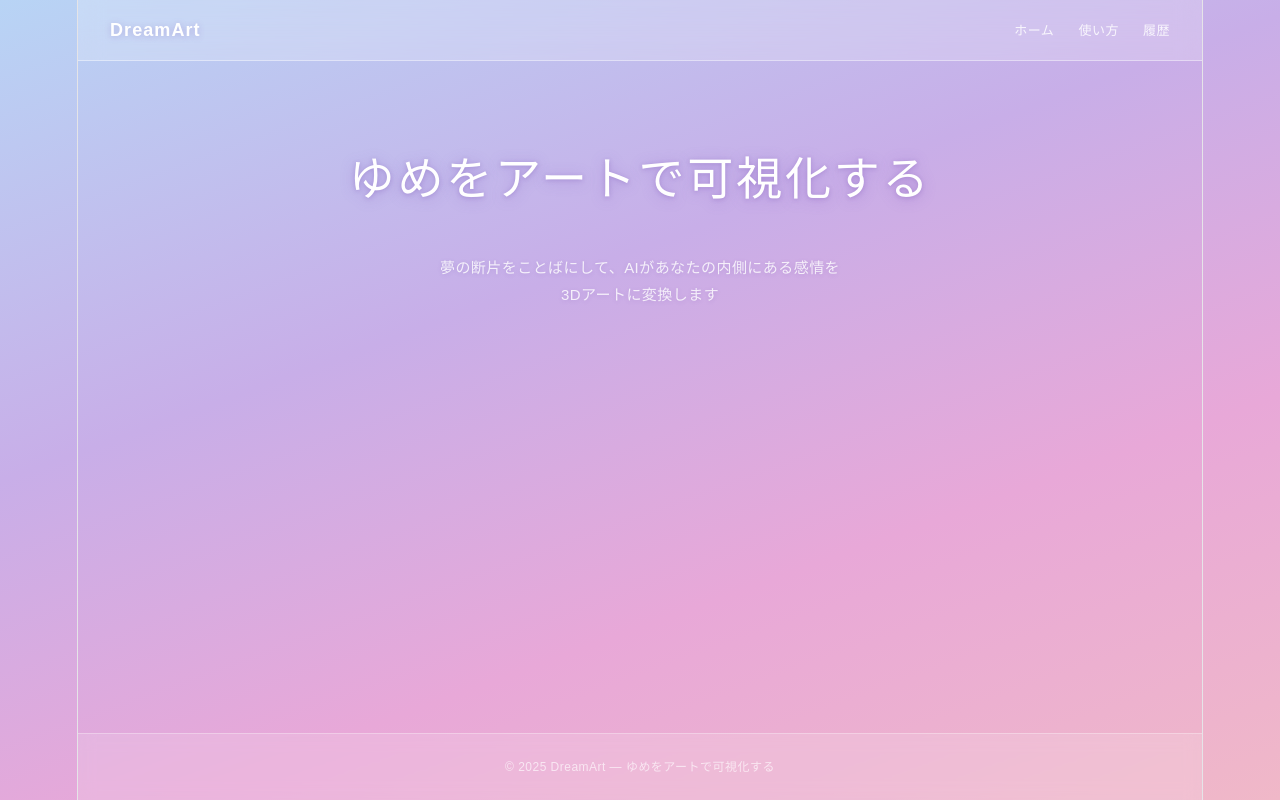
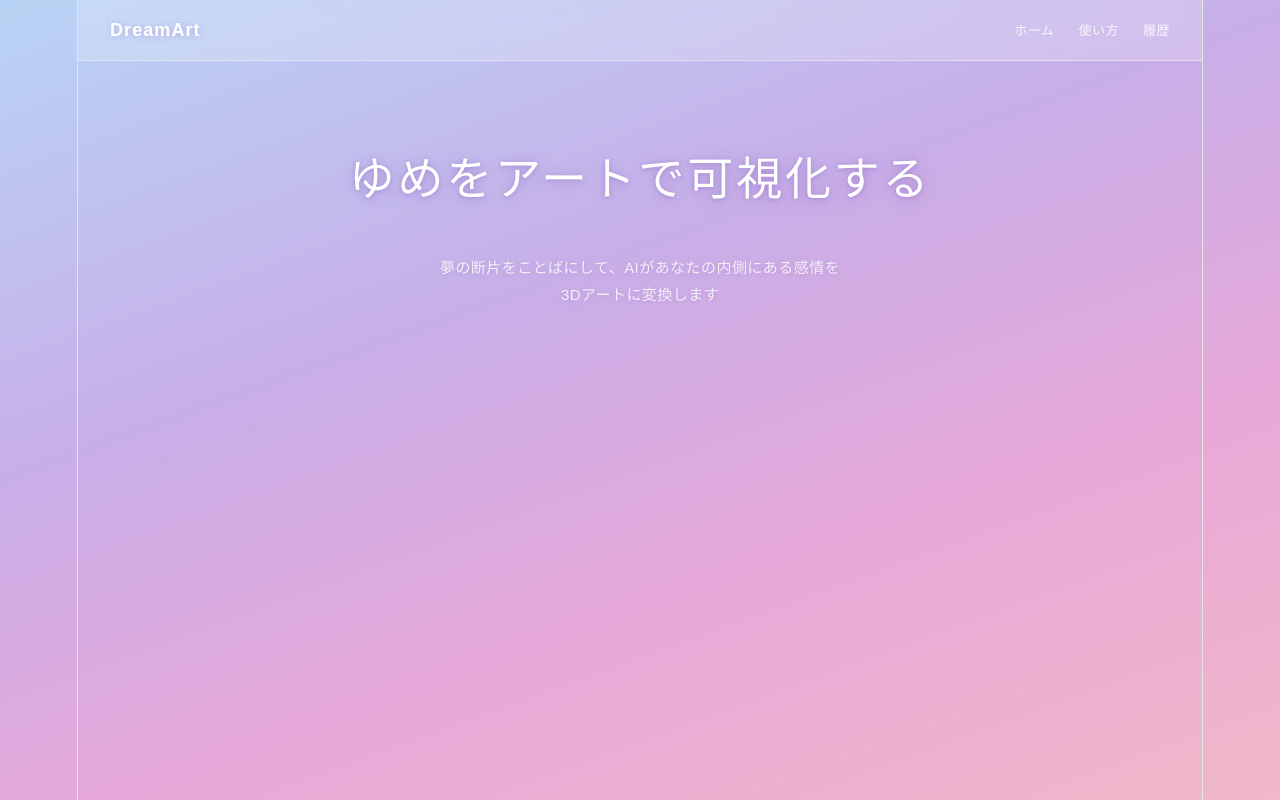
Before and after one commit to adachi-10/dream-art, a React (Vite) app: page / in a window 1280 px wide. Shown: the top 800 px of the page. Built offline with nearby package versions, Linux system fonts and the light colour scheme.

Commit message:
Remove footer from Layout component
Removed footer section from the layout component.

```diff
--- a/src/ui/Layout.jsx
+++ b/src/ui/Layout.jsx
@@ -27,10 +27,6 @@ export default function Layout({ children }) {
         {children}
       </main>
 
-      {/* フッター */}
-      <footer className="footer">
-        <p>© 2025 DreamArt — ゆめをアートで可視化する</p>
-      </footer>
 
     </div>
   );
```
